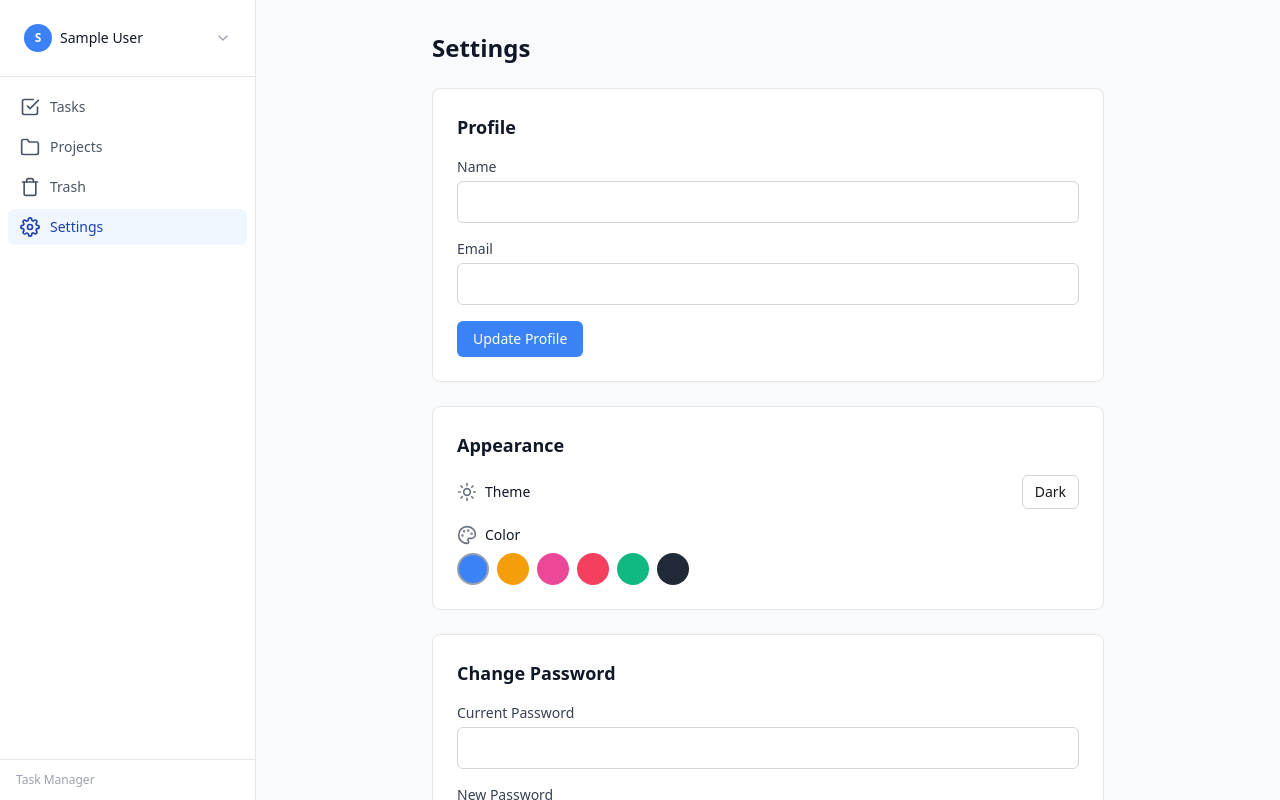
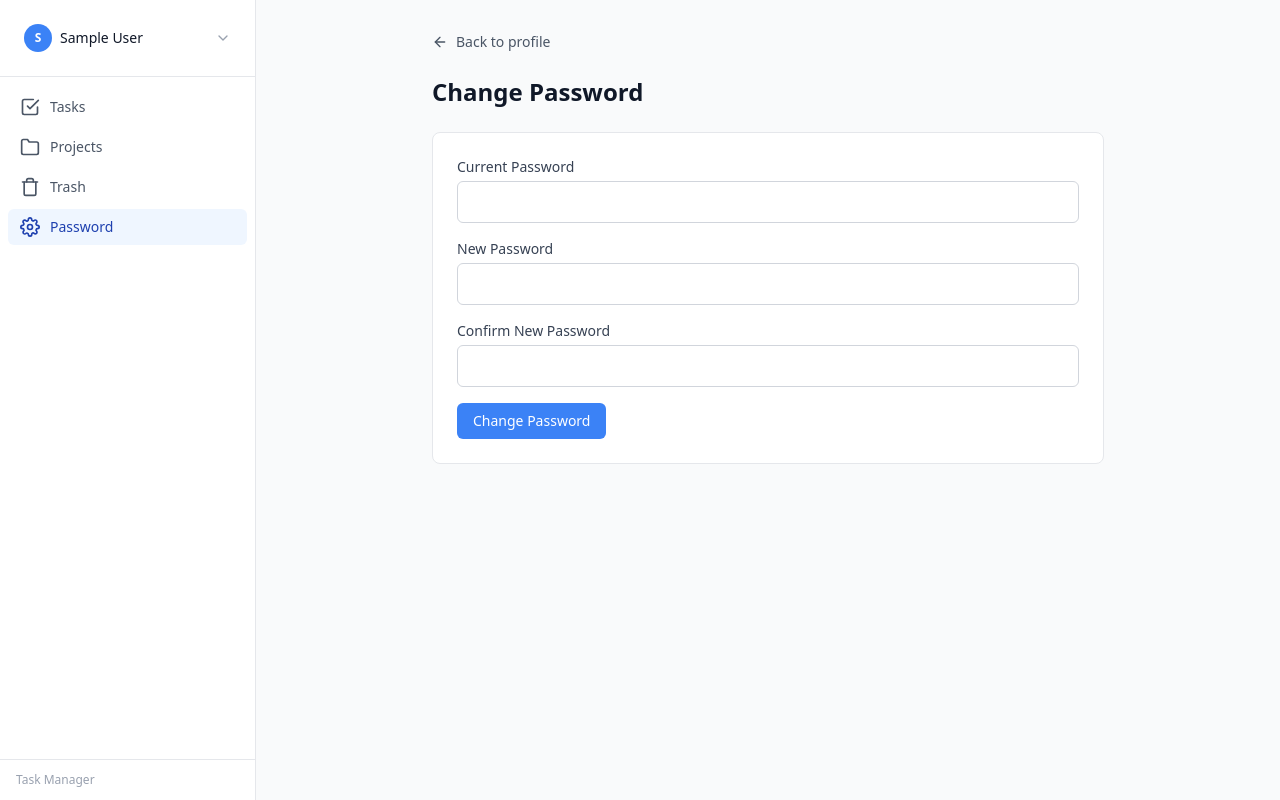
Before and after one commit to Abhishek180-Kumar/ablespace-task-manager, a Next.js app in the folder frontend/: page /settings in a window 1280 px wide. Shown: the top 800 px of the page. Built offline with nearby package versions, Linux system fonts and the light colour scheme; sample sign-in values are in the browser's storage.

Commit message:
Fix profile page tabs (Theme/Color), trim settings to password-only, rename sidebar label

```diff
--- a/frontend/app/profile/page.tsx
+++ b/frontend/app/profile/page.tsx
@@ -2,15 +2,21 @@
 
 import { useEffect, useState } from 'react';
 import Link from 'next/link';
-import { ArrowLeft, Search, Settings, Palette, Type } from 'lucide-react';
+import { ArrowLeft, Palette, Type, Sun, Moon, Settings } from 'lucide-react';
 import AuthGuard from '@/components/AuthGuard';
 import AppShell from '@/components/AppShell';
 import Modal from '@/components/Modal';
 import { api, User } from '@/lib/api';
 import { useAuth } from '@/lib/auth';
+import { useTheme, ACCENT_COLORS, type Accent } from '@/lib/theme';
+
+type Tab = 'profile' | 'theme' | 'color';
 
 export default function ProfilePage() {
   const { user: authUser, updateUser } = useAuth();
+  const { theme, toggleTheme, accent, setAccent } = useTheme();
+  const [tab, setTab] = useState<Tab>('profile');
+
   const [user, setUser] = useState<User | null>(authUser);
   const [name, setName] = useState(authUser?.name || '');
   const [email, setEmail] = useState(authUser?.email || '');
@@ -54,6 +60,13 @@ export default function ProfilePage() {
 
   const isGuest = user?.isGuest;
 
+  const tabClass = (active: boolean) =>
+    `flex items-center gap-2 rounded-md px-3 py-2 cursor-pointer ${
+      active
+        ? 'bg-gray-100 font-medium text-gray-900 dark:bg-gray-800 dark:text-white'
+        : 'text-gray-500 hover:bg-gray-100 dark:text-gray-400 dark:hover:bg-gray-800'
+    }`;
+
   return (
     <AuthGuard>
       <AppShell>
@@ -62,22 +75,23 @@ export default function ProfilePage() {
             <Link href="/dashboard" className="mb-4 flex items-center gap-2 text-gray-600 hover:text-gray-950 dark:text-gray-300 dark:hover:text-white">
               <ArrowLeft className="h-4 w-4" /> Back to app
             </Link>
-            <div className="flex items-center gap-2 rounded-md px-3 py-2 text-gray-500 hover:bg-gray-100 dark:text-gray-400 dark:hover:bg-gray-800">
-              <Search className="h-4 w-4" />
-            </div>
-            <div className="rounded-md bg-gray-100 px-3 py-2 font-medium dark:bg-gray-800">Profile</div>
-            <div className="flex items-center gap-2 rounded-md px-3 py-2 text-gray-500 hover:bg-gray-100 dark:text-gray-400 dark:hover:bg-gray-800">
+            <button type="button" onClick={() => setTab('profile')} className={tabClass(tab === 'profile') + ' w-full text-left'}>
+              Profile
+            </button>
+            <button type="button" onClick={() => setTab('theme')} className={tabClass(tab === 'theme') + ' w-full text-left'}>
               <Palette className="h-4 w-4" /> Theme
-            </div>
-            <div className="flex items-center gap-2 rounded-md px-3 py-2 text-gray-500 hover:bg-gray-100 dark:text-gray-400 dark:hover:bg-gray-800">
+            </button>
+            <button type="button" onClick={() => setTab('color')} className={tabClass(tab === 'color') + ' w-full text-left'}>
               <Type className="h-4 w-4" /> Color
-            </div>
+            </button>
             <Link href="/settings" className="flex items-center gap-2 rounded-md px-3 py-2 text-gray-500 hover:bg-gray-100 dark:text-gray-400 dark:hover:bg-gray-800">
-              <Settings className="h-4 w-4" /> Settings
+              <Settings className="h-4 w-4" /> Password
             </Link>
           </aside>
 
           <main className="mx-auto w-full max-w-2xl space-y-8">
+            {tab === 'profile' && (
+              <>
                 <h1 className="text-xl font-semibold text-gray-900 dark:text-white">Profile</h1>
                 {message && <div className="rounded-md border border-gray-200 bg-white px-4 py-3 text-sm dark:border-gray-700 dark:bg-gray-900">{message}</div>}
 
@@ -88,9 +102,7 @@ export default function ProfilePage() {
                   </div>
                   <label className="flex items-center justify-between gap-4 border-b border-gray-100 px-5 py-4 text-sm dark:border-gray-800">
                     <span>Email</span>
-                <span className="flex flex-1 items-center justify-end gap-2">
                     <input type="email" value={email} disabled={isGuest} onChange={(event) => setEmail(event.target.value)} className="w-full max-w-56 rounded-md bg-gray-100 px-3 py-2 text-right outline-none dark:bg-gray-800" />
-                </span>
                   </label>
                   <label className="flex items-center justify-between gap-4 border-b border-gray-100 px-5 py-4 text-sm dark:border-gray-800">
                     <span>Full name</span>
@@ -116,6 +128,42 @@ export default function ProfilePage() {
                     <button onClick={() => setLeaveOpen(true)} className="rounded-md bg-red-50 px-3 py-2 text-xs font-medium text-red-600 dark:bg-red-950/40">Leave Workspace</button>
                   </div>
                 </section>
+              </>
+            )}
+
+            {tab === 'theme' && (
+              <>
+                <h1 className="text-xl font-semibold text-gray-900 dark:text-white">Theme</h1>
+                <div className="flex items-center justify-between rounded-lg border border-gray-200 bg-white px-5 py-4 dark:border-gray-700 dark:bg-gray-900">
+                  <div className="flex items-center gap-2">
+                    {theme === 'dark' ? <Moon className="h-5 w-5 text-gray-500" /> : <Sun className="h-5 w-5 text-gray-500" />}
+                    <span className="text-sm font-medium text-gray-900 dark:text-white">{theme === 'dark' ? 'Dark' : 'Light'} mode</span>
+                  </div>
+                  <button onClick={toggleTheme} className="rounded-md border border-gray-300 px-3 py-1.5 text-sm hover:bg-gray-50 dark:border-gray-600 dark:hover:bg-gray-800">
+                    Switch to {theme === 'dark' ? 'Light' : 'Dark'}
+                  </button>
+                </div>
+              </>
+            )}
+
+            {tab === 'color' && (
+              <>
+                <h1 className="text-xl font-semibold text-gray-900 dark:text-white">Color</h1>
+                <div className="rounded-lg border border-gray-200 bg-white px-5 py-4 dark:border-gray-700 dark:bg-gray-900">
+                  <p className="mb-3 text-sm text-gray-500">Pick an accent color</p>
+                  <div className="flex gap-3">
+                    {(Object.keys(ACCENT_COLORS) as Accent[]).map((color) => (
+                      <button
+                        key={color}
+                        onClick={() => setAccent(color)}
+                        className={`h-8 w-8 rounded-full border-2 ${accent === color ? 'border-gray-400' : 'border-transparent'}`}
+                        style={{ backgroundColor: ACCENT_COLORS[color] }}
+                      />
+                    ))}
+                  </div>
+                </div>
+              </>
+            )}
           </main>
         </div>
 
--- a/frontend/app/settings/page.tsx
+++ b/frontend/app/settings/page.tsx
@@ -1,42 +1,21 @@
 'use client';
 
 import { useState } from 'react';
+import Link from 'next/link';
+import { ArrowLeft } from 'lucide-react';
 import AuthGuard from '@/components/AuthGuard';
 import AppShell from '@/components/AppShell';
-import { api, User } from '@/lib/api';
+import { api } from '@/lib/api';
 import { useAuth } from '@/lib/auth';
-import { useTheme } from '@/lib/theme';
-import { ACCENT_COLORS, type Accent } from '@/lib/theme';
-import { Palette, Sun, Moon } from 'lucide-react';
 
 export default function SettingsPage() {
-  const { user, updateUser } = useAuth();
-  const { theme, toggleTheme, accent, setAccent } = useTheme();
-  const [name, setName] = useState(user?.name || '');
-  const [email, setEmail] = useState(user?.email || '');
+  const { user } = useAuth();
   const [currentPassword, setCurrentPassword] = useState('');
   const [newPassword, setNewPassword] = useState('');
   const [confirmPassword, setConfirmPassword] = useState('');
   const [error, setError] = useState('');
   const [success, setSuccess] = useState('');
-  const [isProfileLoading, setIsProfileLoading] = useState(false);
   const [isPasswordLoading, setIsPasswordLoading] = useState(false);
-
-  const handleProfileUpdate = async (e: React.FormEvent) => {
-    e.preventDefault();
-    setError('');
-    setSuccess('');
-    setIsProfileLoading(true);
-    try {
-      const updated = await api.users.updateProfile({ name, email });
-      updateUser(updated as User);
-      setSuccess('Profile updated successfully');
-    } catch {
-      setError('Failed to update profile');
-    } finally {
-      setIsProfileLoading(false);
-    }
-  };
 
   const handlePasswordChange = async (e: React.FormEvent) => {
     e.preventDefault();
@@ -60,94 +39,44 @@ export default function SettingsPage() {
     }
   };
 
+  if (user?.isGuest) {
     return (
       <AuthGuard>
         <AppShell>
           <div className="max-w-2xl mx-auto space-y-6">
-          <h1 className="text-2xl font-bold text-gray-900 dark:text-white">Settings</h1>
+            <Link href="/profile" className="flex items-center gap-2 text-sm text-gray-600 hover:text-gray-950 dark:text-gray-300 dark:hover:text-white">
+              <ArrowLeft className="h-4 w-4" /> Back to profile
+            </Link>
+            <div className="bg-yellow-50 border border-yellow-200 text-yellow-800 px-4 py-3 rounded text-sm dark:bg-yellow-900/30 dark:border-yellow-800 dark:text-yellow-200">
+              Guest accounts can&apos;t change a password.
+            </div>
+          </div>
+        </AppShell>
+      </AuthGuard>
+    );
+  }
+
+  return (
+    <AuthGuard>
+      <AppShell>
+        <div className="max-w-2xl mx-auto space-y-6">
+          <Link href="/profile" className="flex items-center gap-2 text-sm text-gray-600 hover:text-gray-950 dark:text-gray-300 dark:hover:text-white">
+            <ArrowLeft className="h-4 w-4" /> Back to profile
+          </Link>
+          <h1 className="text-2xl font-bold text-gray-900 dark:text-white">Change Password</h1>
 
           {error && (
-            <div className="mb-4 bg-red-50 border border-red-200 text-red-700 px-4 py-3 rounded dark:bg-red-900 dark:border-red-700 dark:text-red-200">
+            <div className="bg-red-50 border border-red-200 text-red-700 px-4 py-3 rounded dark:bg-red-900 dark:border-red-700 dark:text-red-200">
               {error}
             </div>
           )}
           {success && (
-            <div className="mb-4 bg-green-50 border border-green-200 text-green-700 px-4 py-3 rounded dark:bg-green-900 dark:border-green-700 dark:text-green-200">
+            <div className="bg-green-50 border border-green-200 text-green-700 px-4 py-3 rounded dark:bg-green-900 dark:border-green-700 dark:text-green-200">
               {success}
             </div>
           )}
 
-          <div className="bg-white dark:bg-gray-800 p-6 rounded-lg border border-gray-200 dark:border-gray-700">
-            <h2 className="text-lg font-semibold text-gray-900 dark:text-white mb-4">Profile</h2>
-            <form onSubmit={handleProfileUpdate} className="space-y-4">
-              <div>
-                <label className="block text-sm font-medium text-gray-700 dark:text-gray-300 mb-1">Name</label>
-                <input
-                  type="text"
-                  value={name}
-                  onChange={(e) => setName(e.target.value)}
-                  required
-                  className="w-full border border-gray-300 rounded-md px-3 py-2 dark:bg-gray-700 dark:border-gray-600 dark:text-white"
-                />
-              </div>
-              <div>
-                <label className="block text-sm font-medium text-gray-700 dark:text-gray-300 mb-1">Email</label>
-                <input
-                  type="email"
-                  value={email}
-                  onChange={(e) => setEmail(e.target.value)}
-                  required
-                  className="w-full border border-gray-300 rounded-md px-3 py-2 dark:bg-gray-700 dark:border-gray-600 dark:text-white"
-                />
-              </div>
-              <button
-                type="submit"
-                disabled={isProfileLoading}
-                className="px-4 py-2 text-sm font-medium text-white bg-accent rounded-md hover:bg-accent-hover disabled:opacity-50"
-              >
-                {isProfileLoading ? 'Saving...' : 'Update Profile'}
-              </button>
-            </form>
-          </div>
-
-          <div className="bg-white dark:bg-gray-800 p-6 rounded-lg border border-gray-200 dark:border-gray-700">
-            <h2 className="text-lg font-semibold text-gray-900 dark:text-white mb-4">Appearance</h2>
-            <div className="space-y-4">
-              <div className="flex items-center justify-between">
-                <div className="flex items-center gap-2">
-                  {theme === 'dark' ? <Moon className="h-5 w-5 text-gray-500" /> : <Sun className="h-5 w-5 text-gray-500" />}
-                  <span className="text-sm font-medium text-gray-900 dark:text-white">Theme</span>
-                </div>
-                <button
-                  onClick={toggleTheme}
-                  className="px-3 py-1.5 text-sm border border-gray-300 rounded-md hover:bg-gray-50 dark:border-gray-600 dark:hover:bg-gray-700"
-                >
-                  {theme === 'dark' ? 'Light' : 'Dark'}
-                </button>
-              </div>
-              <div>
-                <div className="flex items-center gap-2 mb-2">
-                  <Palette className="h-5 w-5 text-gray-500" />
-                  <span className="text-sm font-medium text-gray-900 dark:text-white">Color</span>
-                </div>
-                <div className="flex gap-2">
-                  {(Object.keys(ACCENT_COLORS) as Accent[]).map((color) => (
-                    <button
-                      key={color}
-                      onClick={() => setAccent(color)}
-                      className={`h-8 w-8 rounded-full border-2 ${accent === color ? 'border-gray-400' : 'border-transparent'}`}
-                      style={{ backgroundColor: ACCENT_COLORS[color] }}
-                    />
-                  ))}
-                </div>
-              </div>
-            </div>
-          </div>
-
-          {!user?.isGuest && (
-            <div className="bg-white dark:bg-gray-800 p-6 rounded-lg border border-gray-200 dark:border-gray-700">
-              <h2 className="text-lg font-semibold text-gray-900 dark:text-white mb-4">Change Password</h2>
-              <form onSubmit={handlePasswordChange} className="space-y-4">
+          <form onSubmit={handlePasswordChange} className="space-y-4 bg-white dark:bg-gray-800 p-6 rounded-lg border border-gray-200 dark:border-gray-700">
             <div>
               <label className="block text-sm font-medium text-gray-700 dark:text-gray-300 mb-1">Current Password</label>
               <input
@@ -189,8 +118,6 @@ export default function SettingsPage() {
             </button>
           </form>
         </div>
-          )}
-        </div>
       </AppShell>
     </AuthGuard>
   );
--- a/frontend/components/Sidebar.tsx
+++ b/frontend/components/Sidebar.tsx
@@ -10,7 +10,7 @@ const NAV_ITEMS = [
   { href: '/dashboard', label: 'Tasks', icon: 'tasks' },
   { href: '/projects', label: 'Projects', icon: 'projects' },
   { href: '/tasks/trash', label: 'Trash', icon: 'trash' },
-  { href: '/settings', label: 'Settings', icon: 'settings' },
+  { href: '/settings', label: 'Password', icon: 'settings' },
 ];
 
 function NavIcon({ name, className }: { name: string; className?: string }) {
@@ -160,7 +160,7 @@ export default function Sidebar() {
                 onClick={() => setMenuOpen(false)}
                 className="block px-3 py-2 text-sm text-gray-700 hover:bg-gray-100 dark:text-gray-200 dark:hover:bg-gray-700"
               >
-                Settings
+                Password
               </Link>
               <button
                 onClick={logout}
```
Lines whose indentation alone changed are shown as unchanged.
